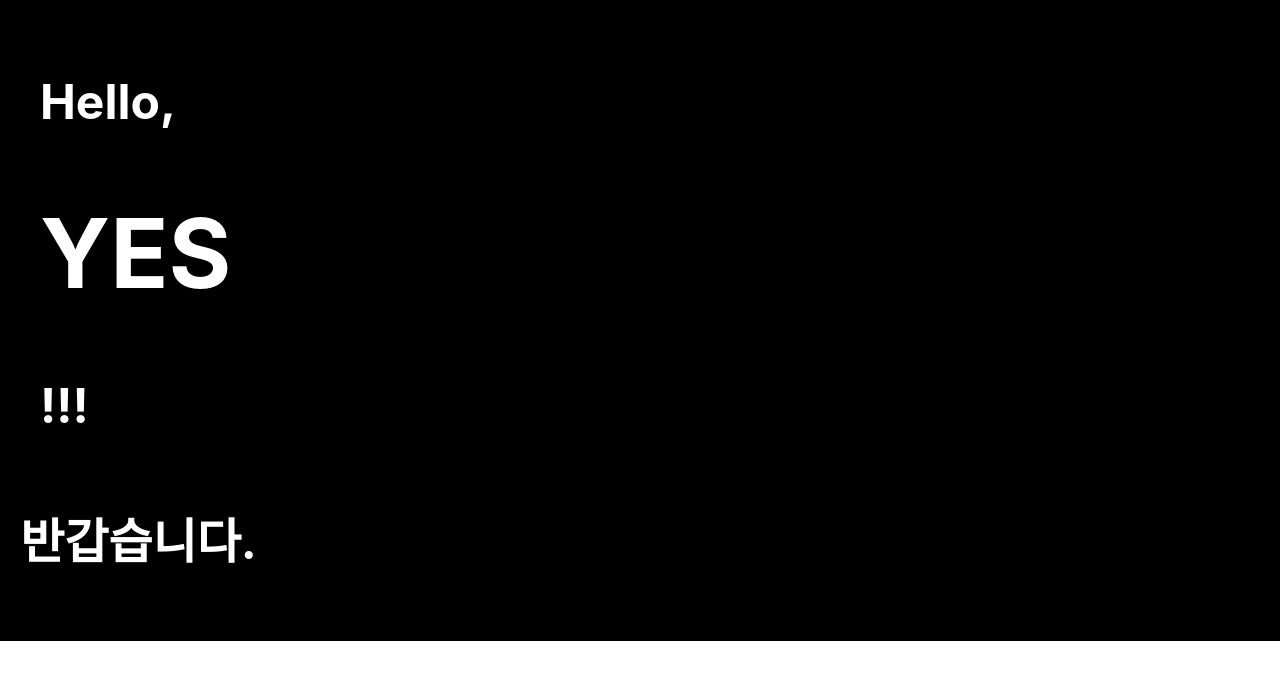
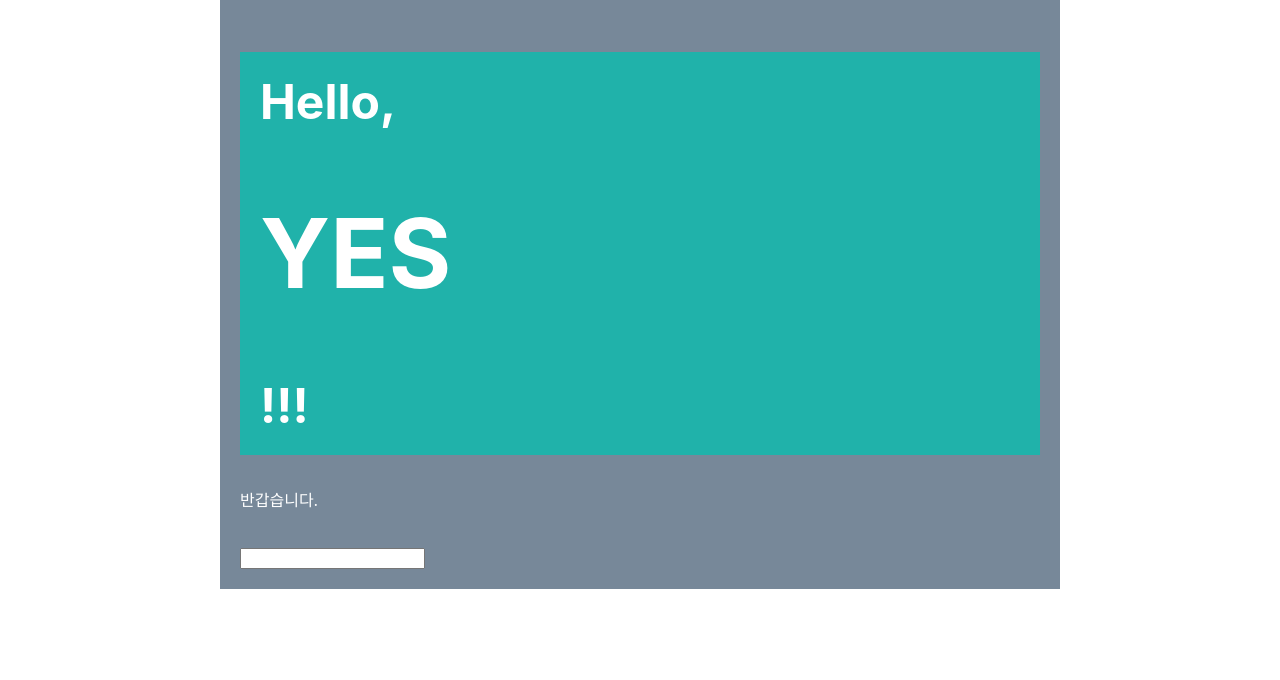
Before and after one commit to Algoruu/ReactExam, a React (Create React App) app in the folder todolist/: page / in a window 1280 px wide. Shown: the top 680 px of the page. Built offline with nearby package versions, Linux system fonts and the light colour scheme.

Commit message:
jsx 문법 3

```diff
--- a/todolist/src/App.tsx
+++ b/todolist/src/App.tsx
@@ -2,34 +2,36 @@ import React from 'react';
 import logo from './logo.svg';
 import './App.css';
 
+{/*
+  작성자 : kny
+  작성일 : 2024.10.30.
+  내용 : 기능에 대한 내용
+*/}
+
 function App() {
   let name = "리액트";
-  const style = {
-    backgroundColor : 'black',
-    color : 'white',
-    fontSize : '48px',
-    fontWeight : 'bold',
-    padding : '20px'
-  }
+
+  // 인라인 스타일
+  // const style = {
+  //   backgroundColor : 'black',
+  //   color : 'white',
+  //   fontSize : '48px',
+  //   fontWeight : 'bold',
+  //   padding : '20px'
+  // }
 
   return (
-    <div style = {
-      {
-        backgroundColor : 'black',
-        color : 'white',
-        fontSize : '48px',
-        fontWeight : 'bold',
-        padding : '20px'
-      }
-    }>
-      <h1 style = {style}>Hello,
+    <div className='container'>
+      <h1 className='test'>Hello,
       {
         name === '리액트' ? (<h1>YES</h1>): (<h1>NO</h1>) // name === '리액트' ? (<h1>YES</h1>): null도 가능
       }!!!</h1>
       <p>반갑습니다.</p>
+
+      <br/>
+      <input/>
     </div>
   );
-
 
   // const port = undefined;
   // return(
```
